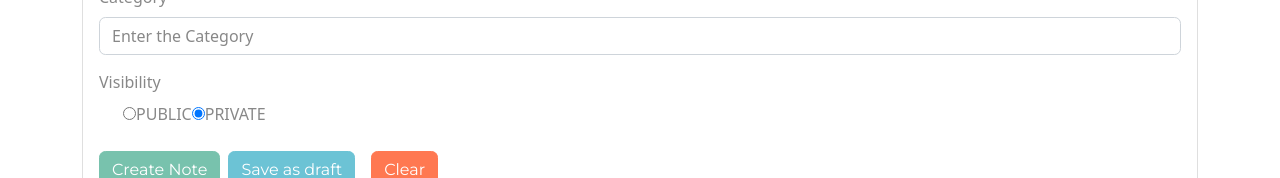
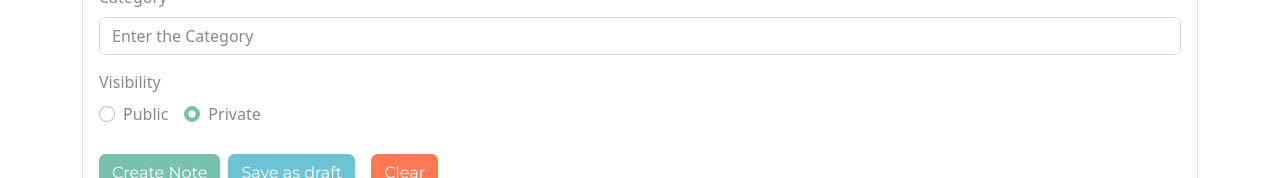
Before and after one commit to lisha149/NoteKeeper, a React (Create React App) app in the folder frontend/: page /createnote in a window 1280 px wide. Shown: the part 499-677 px from the top of the page. Built offline with nearby package versions, Linux system fonts and the light colour scheme.

Commit message:
radio button inline in create note module

```diff
--- a/frontend/src/screens/Createnote/CreateNote.js
+++ b/frontend/src/screens/Createnote/CreateNote.js
@@ -38,7 +38,9 @@ const CreateNote = () => {
     history.push("/mynotes");
     resetHandler();
   };
-
+  const handleChange = (event) => {
+    setVisibility(event.target.value);
+  };
   return (
     <Main title="Create a Note">
       <div className="createNoteContainer">
@@ -81,7 +83,7 @@ const CreateNote = () => {
 
               <Form.Group controlId="visibility">
                 <Form.Label>Visibility</Form.Label>
-                <Form.Check>
+                {/* <Form.Check className="mb-3">
                   {status.map((result) => (
                     <>
                       <input
@@ -95,7 +97,29 @@ const CreateNote = () => {
                     </>
                   ))}
                   {/* <h5>{visibility}</h5> */}
-                </Form.Check>
+                {/* /</Form.Check>  */}
+
+                {["radio"].map((type) => (
+                  <div className="mb-3">
+                    <Form.Check
+                      inline
+                      type={type}
+                      id={`default-${type}`}
+                      name="visibility"
+                      label={"Public"}
+                      onChange={(e) => setVisibility(e.target.value)}
+                    />
+                    <Form.Check
+                      inline
+                      type={type}
+                      id={`default-${type}`}
+                      name="visibility"
+                      label={`Private`}
+                      checked={true}
+                      onChange={(e) => setVisibility(e.target.value)}
+                    />
+                  </div>
+                ))}
               </Form.Group>
 
               {loading && <Loading size={50} />}
```
